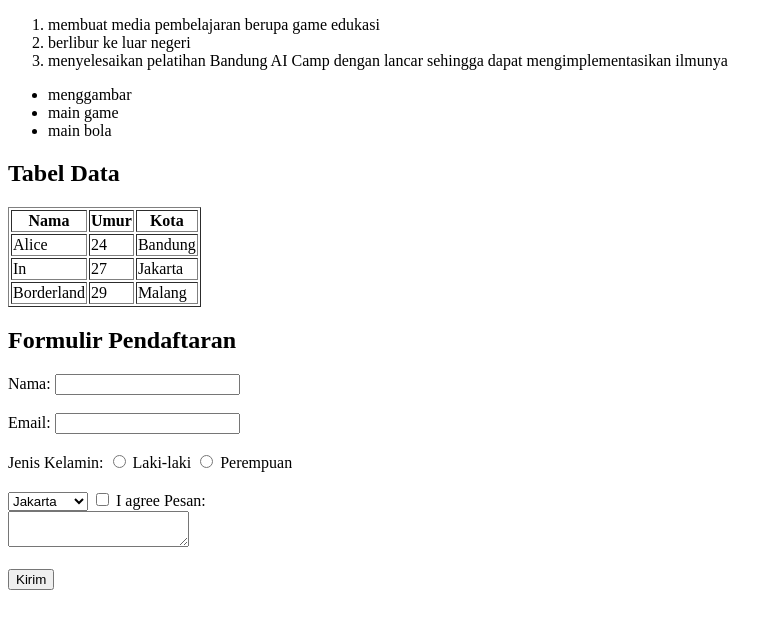
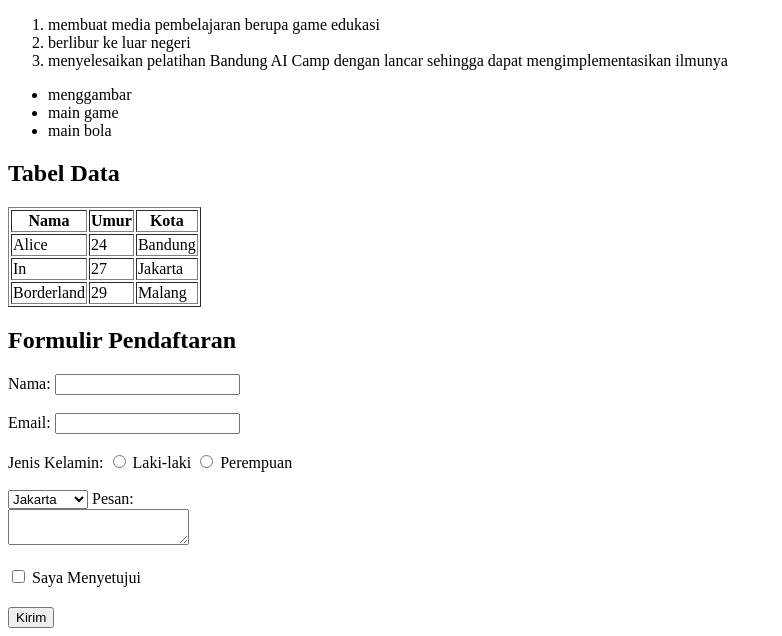
Before and after one commit to adlizerss/LatihanGit, a plain HTML site: page evaluasi_html.html in a window 1280 px wide. Shown: the part 1046-1682 px from the top of the page, without its empty margins (0-782 px from the left). Before the commit the page ends 1644 px from the top, so only its background shows below. Drawn offline with Linux system fonts and the light colour scheme.

Commit message:
Modifikasi evaluasi_html.html

```diff
--- a/evaluasi_html.html
+++ b/evaluasi_html.html
@@ -66,11 +66,12 @@
             <option value="Jakarta">Bandung</option>
             <option value="Malang">Surabaya</option>
         </select>
-        <input type="checkbox" name="agreement"> I agree
 
         <label for="pesan">Pesan:</label><br>
         <textarea id="pesan" name="pesan"></textarea><br><br>
 
+        <input type="checkbox" name="agreement"> Saya Menyetujui
+    <h2></h2>
         <input type="submit" value="Kirim">
     </form>
 
```
